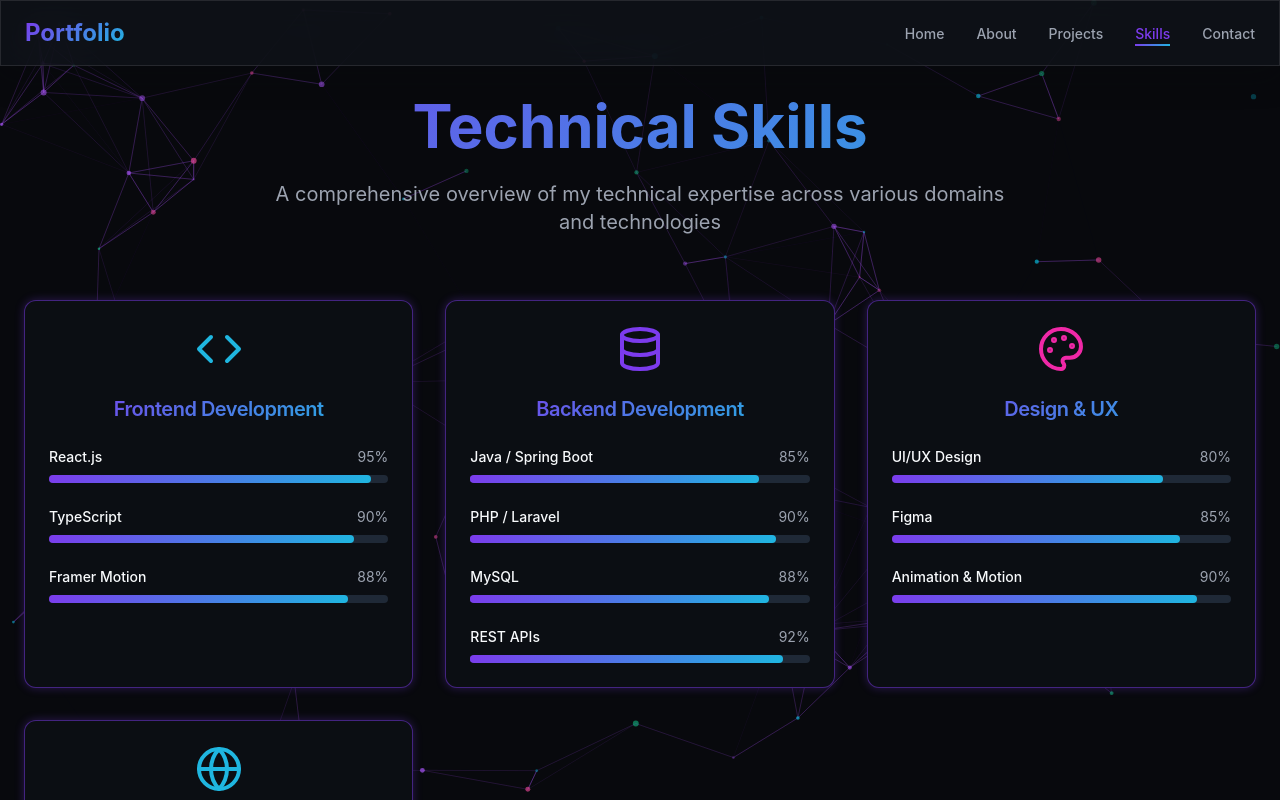
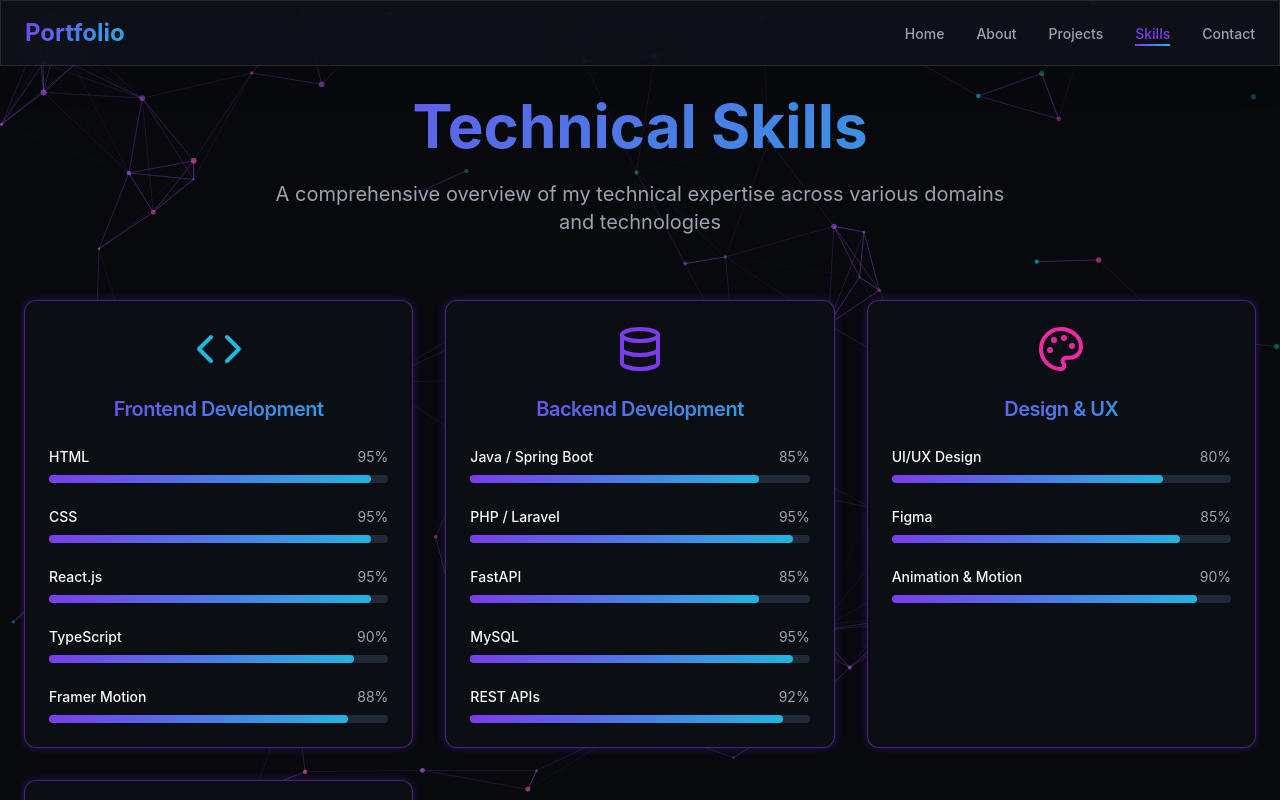
Before and after one commit to sivasamyt/sivasamy-fullstack-developer, a React (Vite) app: page /skills in a window 1280 px wide. Shown: the top 800 px of the page. Built offline with nearby package versions, Linux system fonts and the light colour scheme; the HTML template or start-up script is replaced by a standard one.

Commit message:
About data is updated

```diff
--- a/src/pages/Hero.tsx
+++ b/src/pages/Hero.tsx
@@ -96,7 +96,11 @@ const Hero = () => {
               </p>
 
               <p className="text-muted-foreground leading-relaxed">
-                🎯 <strong className="text-foreground">Specializations:</strong> React, Laravel, Spring boot, Word presss, TypeScript and modern web technologies
+                💼 <strong className="text-foreground">Freelance Experience:</strong> 1.5+ years delivering custom solutions for international clients, managing projects end-to-end from design to deployment
+              </p>
+
+              <p className="text-muted-foreground leading-relaxed">
+                🎯 <strong className="text-foreground">Specializations:</strong> React, Laravel, Spring boot, FastAPI, Word presss, TypeScript, Mysql and modern web technologies
               </p>
 
               <p className="text-muted-foreground leading-relaxed">
@@ -115,7 +119,7 @@ const Hero = () => {
               className="mt-6 pt-6 border-t border-white/10"
             >
               <div className="flex flex-wrap gap-2">
-                {['React', 'Laravel', 'Spring Boot', 'Word Press', 'TypeScript'].map((skill, index) => (
+                {['React', 'Laravel', 'Spring Boot', 'FastAPI', 'PHP', 'Word Press', 'TypeScript', 'MySQL'].map((skill, index) => (
                   <motion.span
                     key={skill}
                     initial={{ opacity: 0, scale: 0.8 }}
--- a/src/pages/Skills.tsx
+++ b/src/pages/Skills.tsx
@@ -11,6 +11,8 @@ const Skills = () => {
       icon: Code,
       color: "text-[hsl(var(--cyber-blue))]",
       skills: [
+        { name: "HTML", level: 95 },
+        { name: "CSS", level: 95 },
         { name: "React.js", level: 95 },
         { name: "TypeScript", level: 90 },
         { name: "Framer Motion", level: 88 }
@@ -22,8 +24,9 @@ const Skills = () => {
       color: "text-[hsl(var(--cyber-purple))]",
       skills: [
         { name: "Java / Spring Boot", level: 85 },
-        { name: "PHP / Laravel", level: 90 },
-        { name: "MySQL", level: 88 },
+        { name: "PHP / Laravel", level: 95 },
+        { name: "FastAPI", level: 85 },
+        { name: "MySQL", level: 95 },
         { name: "REST APIs", level: 92 }
       ]
     },
@@ -54,7 +57,7 @@ const Skills = () => {
       color: "text-[hsl(var(--cyber-blue))]",
       skills: [
         { name: "AWS / Azure", level: 85 },
-        { name: "Docker", level: 80 },
+        { name: "Docker", level: 90 },
         { name: "CI/CD Pipelines", level: 88 },
         // { name: "Monitoring & Logging", level: 82 }
       ]
```
